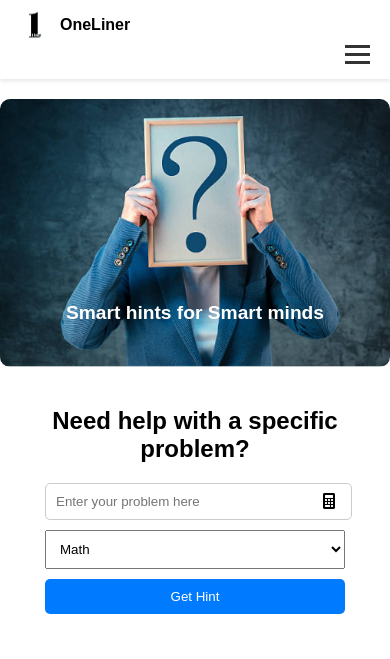
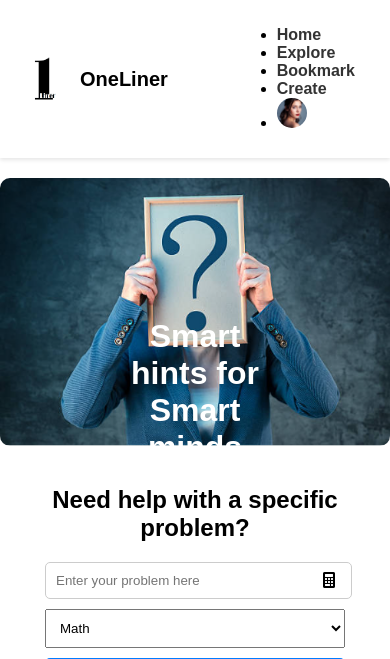
Before and after one commit to tayyabadev/flask-deployment, a Flask app: page /index in a window 390 px wide. Shown: the top 659 px of the page. Run offline with Flask 3, Linux system fonts and the light colour scheme.

Commit message:
Update style.css

```diff
--- a/static/style.css
+++ b/static/style.css
@@ -5,6 +5,7 @@
     box-sizing: border-box;
     background-color: #ffffff;
 }
+
 header {
     background-color: #fff;
     padding: 10px 20px;
@@ -12,6 +13,7 @@
 }
 
 .nav-links .flexing {
+    list-style: none;
     display: flex;
     align-items: center;
     justify-content: space-between;
@@ -25,24 +27,17 @@
 }
 
 .nav-links .logo img {
-    height: 40px;
-    width: 40px;
+    height: 50px;
+    width: 50px;
     margin-right: 10px;
 }
 
 .nav-links .logo .name {
-    font-size: 18px;
+    font-size: 20px;
     font-weight: 900;
 }
 
-.nav-items {
-    display: flex;
-    list-style: none;
-    margin: 0;
-    padding: 0;
-}
-
-.nav-items li {
+.nav-links li {
     margin: 0 15px;
 }
 
@@ -51,62 +46,6 @@
     color: #333;
     font-weight: bold;
 }
-
-.profile-pic img {
-    width: 30px;
-    height: 30px;
-    border-radius: 50%;
-}
-
-.menu-icon {
-    display: none;
-    cursor: pointer;
-}
-
-.menu-icon .bar {
-    width: 25px;
-    height: 3px;
-    background-color: #333;
-    margin: 5px 0;
-    transition: 0.4s;
-}
-
-@media screen and (max-width: 450px) {
-    header {
-        position: relative;
-    }
-
-    .nav-links .flexing {
-        flex-wrap: wrap;
-    }
-
-    .menu-icon {
-        display: block;
-        margin-left: auto;
-    }
-
-    .nav-items {
-        display: none;
-        flex-direction: column;
-        position: absolute;
-        top: 100%;
-        left: 0;
-        width: 100%;
-        background-color: #fff;
-        box-shadow: 0 2px 4px rgba(0, 0, 0, 0.1);
-        z-index: 1000;
-    }
-
-    .nav-items.show {
-        display: flex;
-    }
-
-    .nav-items li {
-        margin: 10px 0;
-        text-align: center;
-    }
-}
-
 
 .profile-pic img {
     width: 30px;
@@ -137,8 +76,6 @@
     transform: translate(-50%, -50%);
     padding: 20px;
     border-radius: 10px;
-    width: 90%;
-    max-width: 600px;
 }
 
 .hero-text h1 {
@@ -158,13 +95,13 @@
 .input-container {
     position: relative;
     display: inline-block;
-    width: 90%;
-    max-width: 300px;
+    width: 300px;
+    max-width: 100%;
 }
 
 #problemInput {
     width: 95%;
-    padding: 10px;
+    padding: 10px 10px 10px 10px;
     border: 1px solid #ccc;
     border-radius: 5px;
 }
@@ -179,8 +116,8 @@
 
 #problemType, #getHintBtn {
     display: block;
-    width: 90%;
-    max-width: 300px;
+    width: 300px;
+    max-width: 100%;
     padding: 10px;
     margin: 10px auto;
 }
@@ -202,12 +139,11 @@
     display: flex;
     justify-content: center;
     flex-wrap: wrap;
-    gap: 20px;
+    gap: 30px;
 }
 
 .problem, .rproblem {
-    width: 100%;
-    max-width: 300px;
+    width: 300px;
     text-align: center;
 }
 
@@ -236,8 +172,6 @@
     border-radius: 5px;
     padding: 20px;
     box-shadow: 0 0 10px rgba(0, 0, 0, 0.1);
-    width: 90%;
-    max-width: 400px;
 }
 
 .display {
@@ -263,8 +197,8 @@
 }
 
 .keyboard button {
-    padding: 10px;
-    font-size: 1rem;
+    padding: 15px;
+    font-size: 1.2rem;
     background-color: #d5dce1;
     border: 1px solid #ddd;
     border-radius: 3px;
@@ -307,50 +241,8 @@
     background-color: #45a049;
 }
 
-@media (max-width: 768px) {
-    .nav-links .flexing {
-        flex-direction: column;
-        align-items: flex-start;
-    }
-
-    .nav-links li {
-        margin: 5px 0;
-    }
-
-    .hero-text h1 {
-        font-size: 1.5rem;
-    }
-
-    .keyboard {
-        grid-template-columns: repeat(4, 1fr);
-    }
-
-    .keyboard button {
-        padding: 8px;
-        font-size: 0.9rem;
-    }
-}
-
-@media (max-width: 480px) {
-    .nav-links .logo img {
-        height: 30px;
-        width: 30px;
-    }
-
-    .nav-links .logo .name {
-        font-size: 16px;
-    }
-
-    .hero-text h1 {
-        font-size: 1.2rem;
-    }
-
+@media (max-width: 600px) {
     .keyboard {
         grid-template-columns: repeat(3, 1fr);
     }
-
-    .keyboard button {
-        padding: 6px;
-        font-size: 0.8rem;
-    }
 }
```
